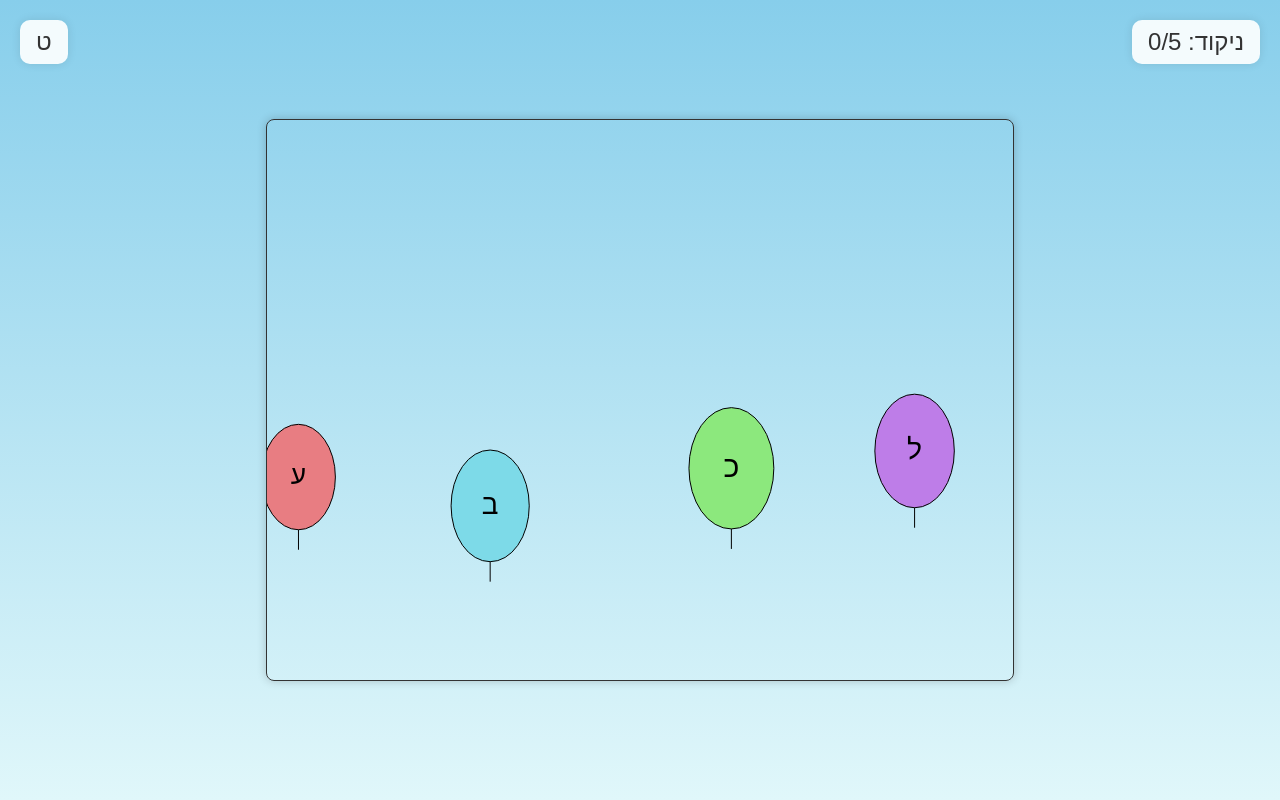
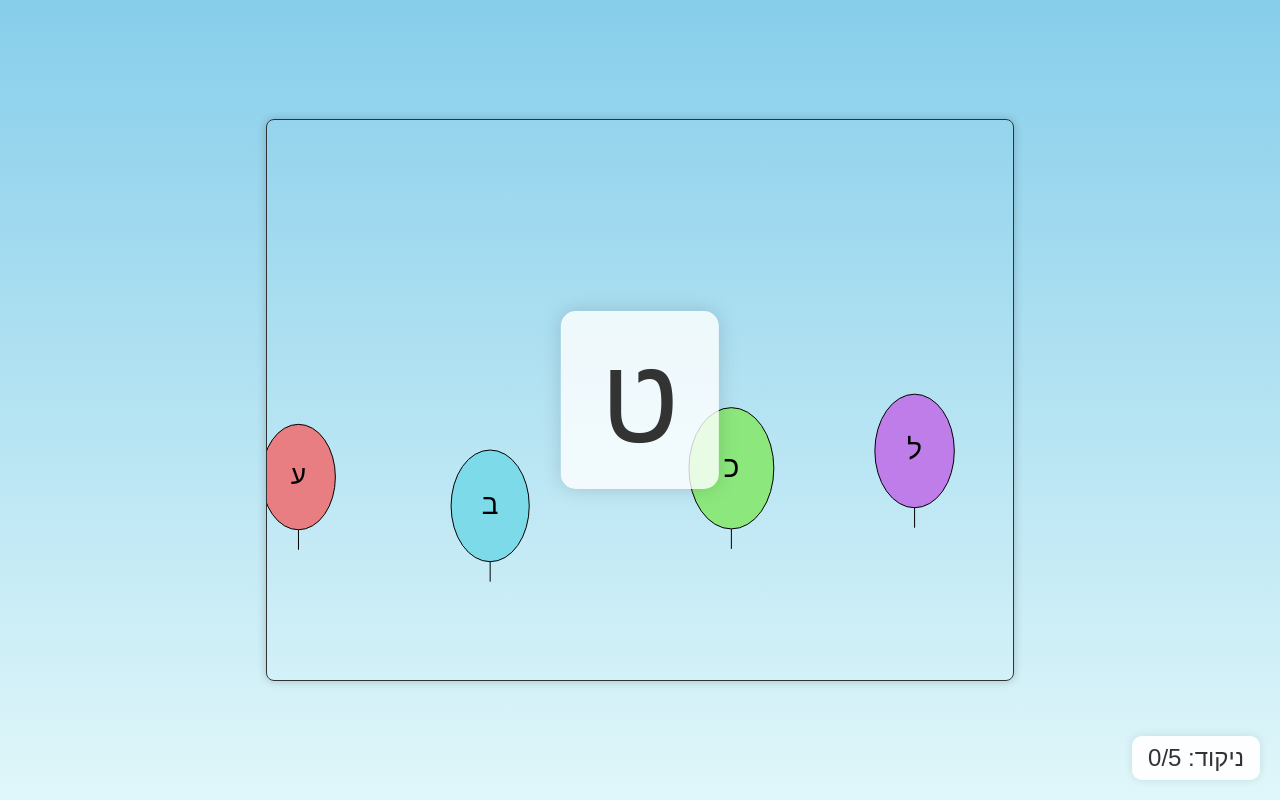
Before and after one commit to nogashimoni/hebrew-balloon-game, a plain HTML site: page index.html in a window 1280 px wide. Drawn offline with Linux system fonts and the light colour scheme.

Commit message:
Moved target letter to center and score to bottom

```diff
--- a/index.html
+++ b/index.html
@@ -29,37 +29,33 @@
             max-height: 100vh;
             touch-action: none;
         }
-        .game-header {
+        #target-letter {
             position: fixed;
-            top: 20px;
-            left: 0;
-            right: 0;
-            display: flex;
-            justify-content: space-between;
-            align-items: center;
-            padding: 0 20px;
+            top: 50%;
+            left: 50%;
+            transform: translate(-50%, -50%);
+            font-size: min(120px, 20vh);
+            color: #333;
+            background: rgba(255, 255, 255, 0.8);
+            padding: 20px 40px;
+            border-radius: 15px;
+            box-shadow: 0 0 20px rgba(0,0,0,0.15);
             pointer-events: none;
-            direction: rtl;
+            z-index: 2;
         }
         #score {
+            position: fixed;
+            bottom: 20px;
+            right: 20px;
             font-size: min(24px, 4vh);
             color: #333;
             background: rgba(255, 255, 255, 0.9);
             padding: 8px 16px;
             border-radius: 10px;
             box-shadow: 0 0 10px rgba(0,0,0,0.1);
-            pointer-events: auto;
-            margin-left: 20px;
-        }
-        #target-letter {
-            font-size: min(24px, 4vh);
-            color: #333;
-            background: rgba(255, 255, 255, 0.9);
-            padding: 8px 16px;
-            border-radius: 10px;
-            box-shadow: 0 0 10px rgba(0,0,0,0.1);
-            pointer-events: auto;
-            margin-right: 20px;
+            pointer-events: none;
+            direction: rtl;
+            z-index: 1;
         }
         #victory {
             display: none;
@@ -118,10 +114,8 @@
     </style>
 </head>
 <body>
-    <div class="game-header">
-        <div id="score">ניקוד: <span id="scoreValue">0</span>/5</div>
-        <div id="target-letter"></div>
-    </div>
+    <div id="target-letter"></div>
+    <div id="score">ניקוד: <span id="scoreValue">0</span>/5</div>
     <div id="victory"></div>
     <canvas id="gameCanvas"></canvas>
 
```
